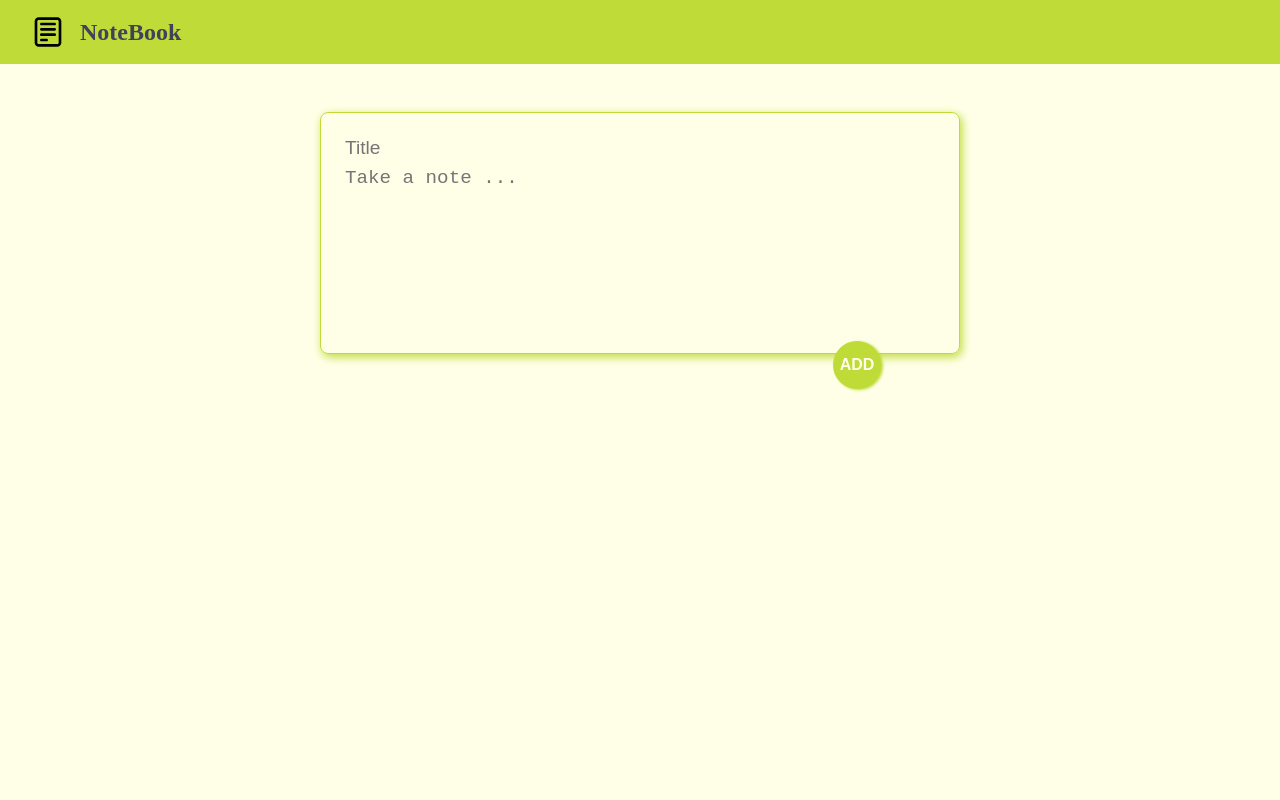
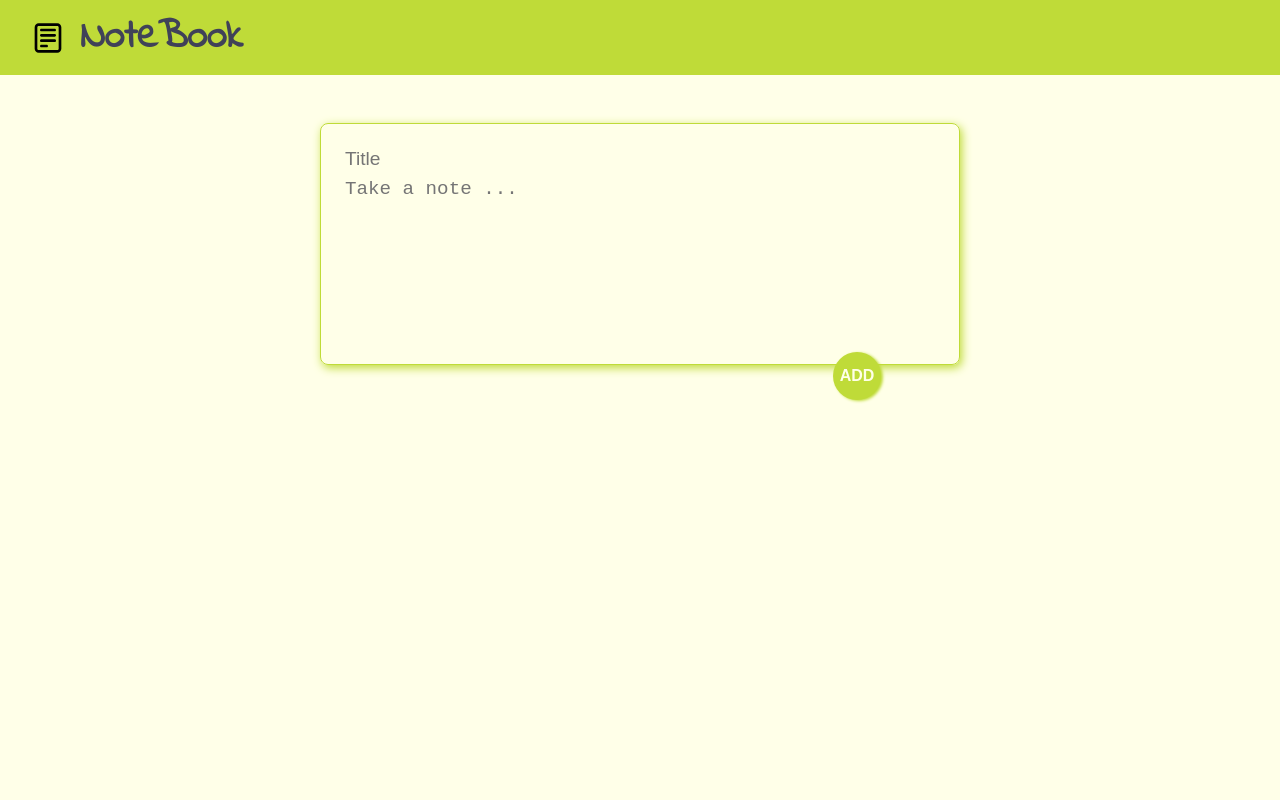
Before and after one commit to NDraganov/notebook, a Next.js app: page / in a window 1280 px wide. Shown: the top 800 px of the page. Built offline with nearby package versions, Linux system fonts and the light colour scheme.

Commit message:
Import handwriting font family for the header and the note.

```diff
--- a/components/header/header.module.css
+++ b/components/header/header.module.css
@@ -3,11 +3,13 @@
   align-items: center;
   gap: 1rem;
   background-color: var(--dark-green);
-  padding: 1rem 2rem;
+  padding: 0.5rem 2rem;
 }
 .header svg {
   font-size: 2rem;
 }
 .header h2 {
   color: var(--grey);
+  font-family: "Indie Flower", cursive;
+  font-size: 2.5rem;
 }
--- a/components/note/note-item.module.css
+++ b/components/note/note-item.module.css
@@ -9,6 +9,7 @@
   width: 100%;
   height: 15rem;
   padding: 1rem;
+  font-family: "Indie Flower", cursive;
   overflow: scroll;
 }
 .note h2,
--- a/styles/globals.css
+++ b/styles/globals.css
@@ -1,3 +1,5 @@
+@import url("https://fonts.googleapis.com/css2?family=Indie+Flower&display=swap");
+
 * {
   position: relative;
   top: 0;
```
